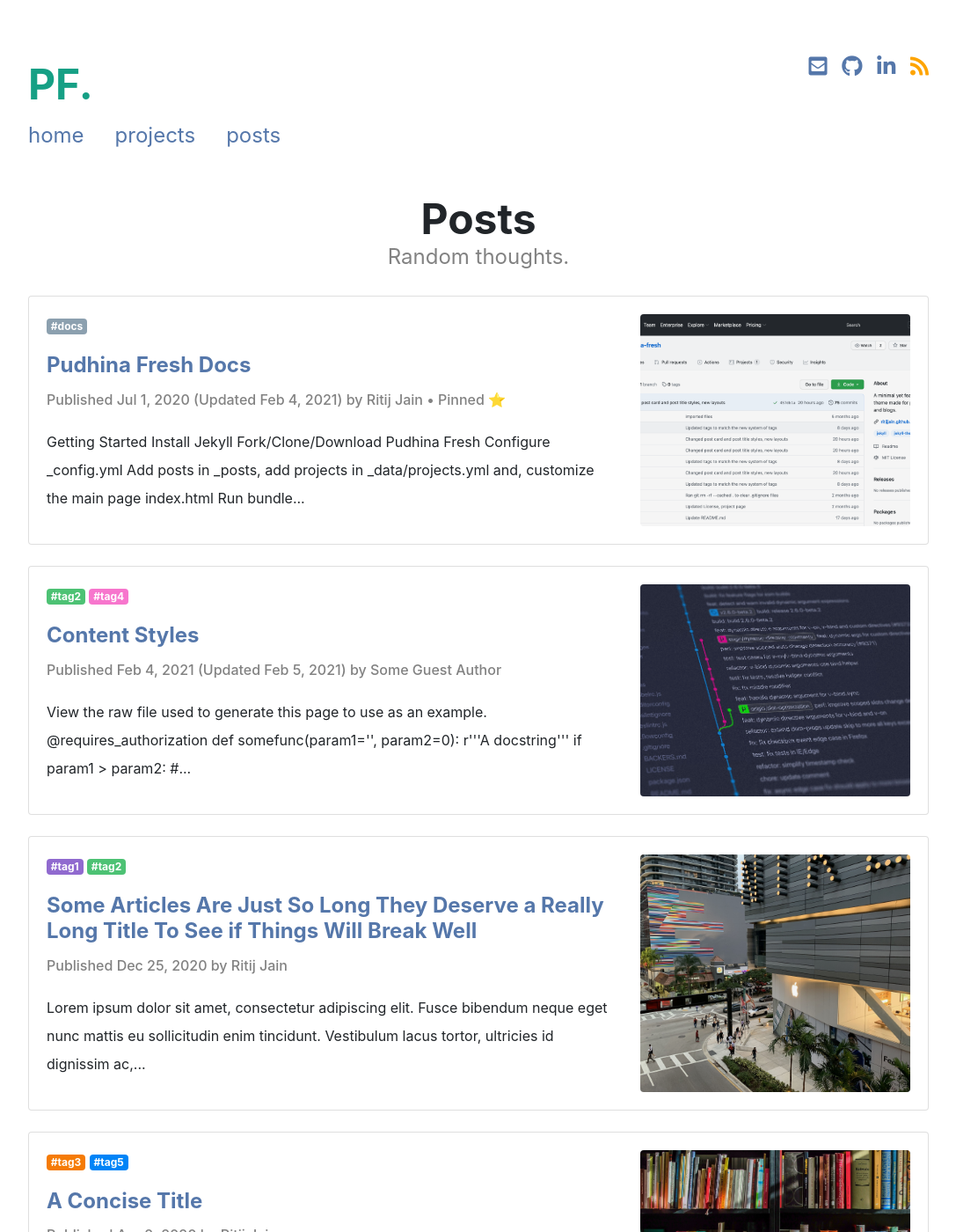
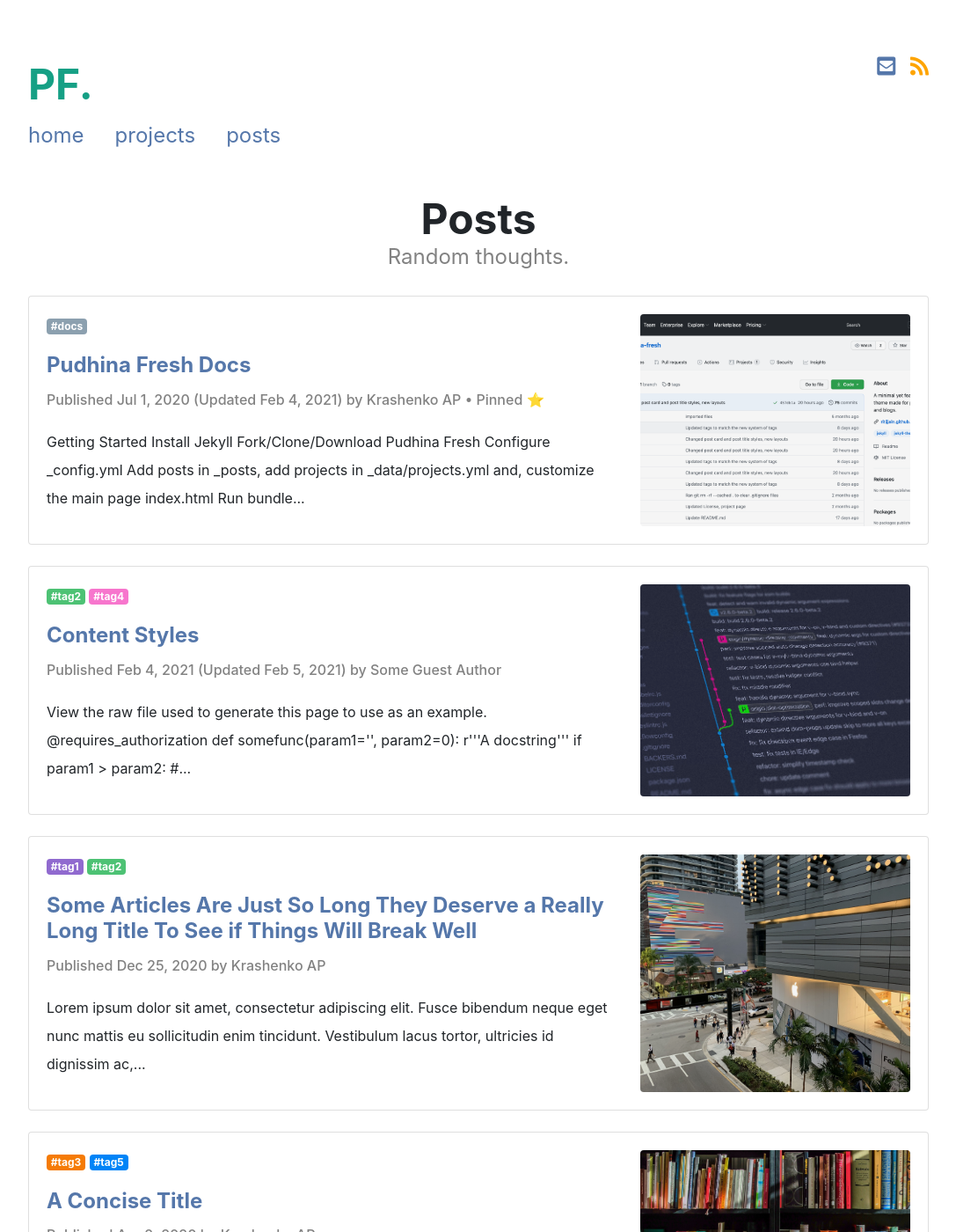
Before and after one commit to RedShadow-play/pm-profiru-82335, a Jekyll site: the page built from pages/posts.html, in a window 1280 px wide and 1400 px high. Shown: the whole window at 88% size, without its empty margins (96-1183 px from the left). Built offline with Jekyll 4.4.1, drawn with Linux system fonts in a browser that asks for light colours; nearby versions of some CDN libraries; a style sheet for code colours, icons or effects is not loaded; some of the changed text lies outside the part shown.

Commit message:
_config.yml: changed

```diff
--- a/_config.yml
+++ b/_config.yml
@@ -4,11 +4,9 @@ description: |
   A minimal yet feature-rich Jekyll theme made for personal websites and blogs.
 url: ''
 author:
-  name: Ritij Jain
-  github: ritijjain/pudhina-fresh
-  linkedin: ritijjain
-  email: example@example.com
-  homepage: 'https://ritijjain.com'
+  name: Krashenko AP
+  email: redshadow6613@gmail.com
+  homepage: 'https://pm-profi.ru'
   twitter: null
 disqus_name: null
 g_track_id: null
```
